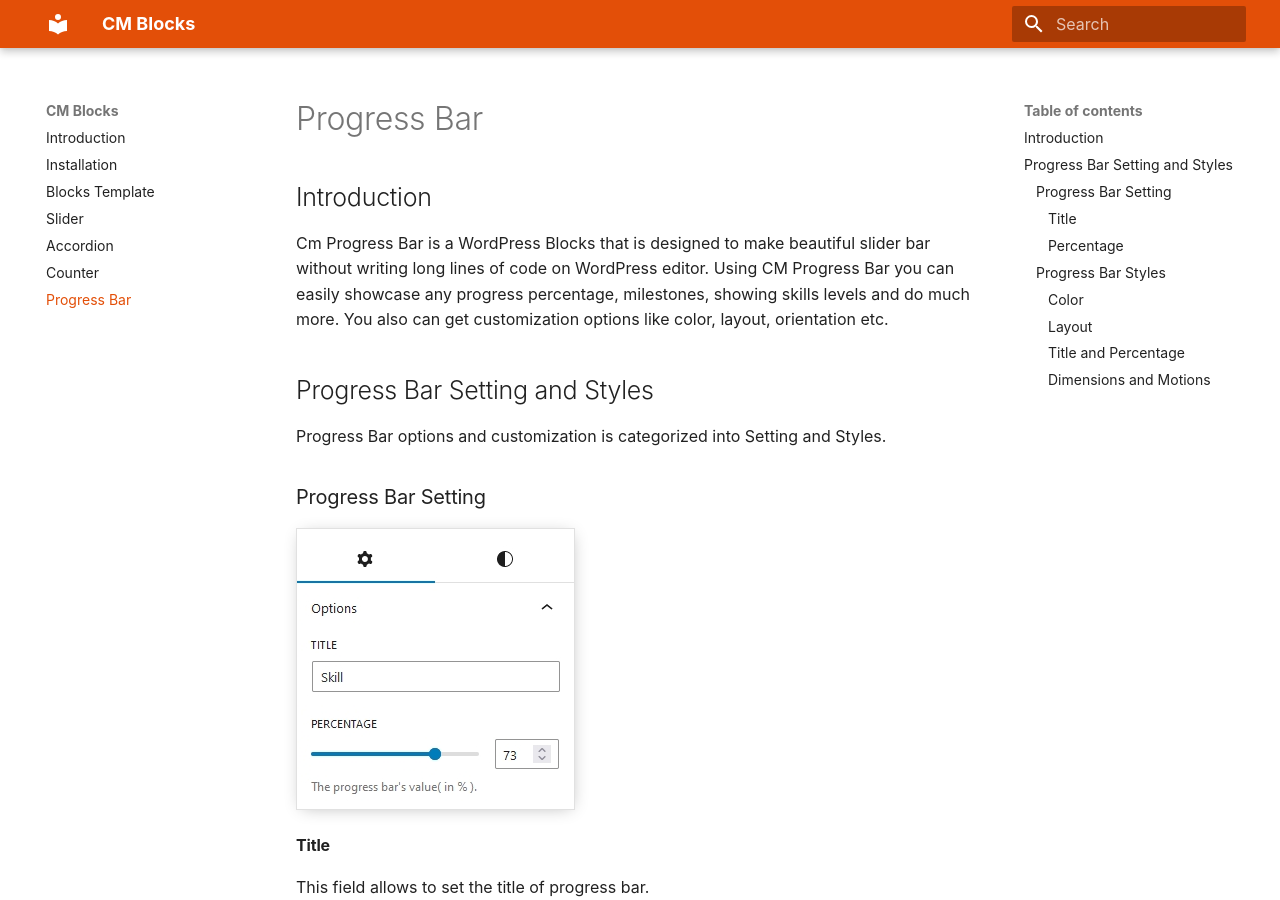
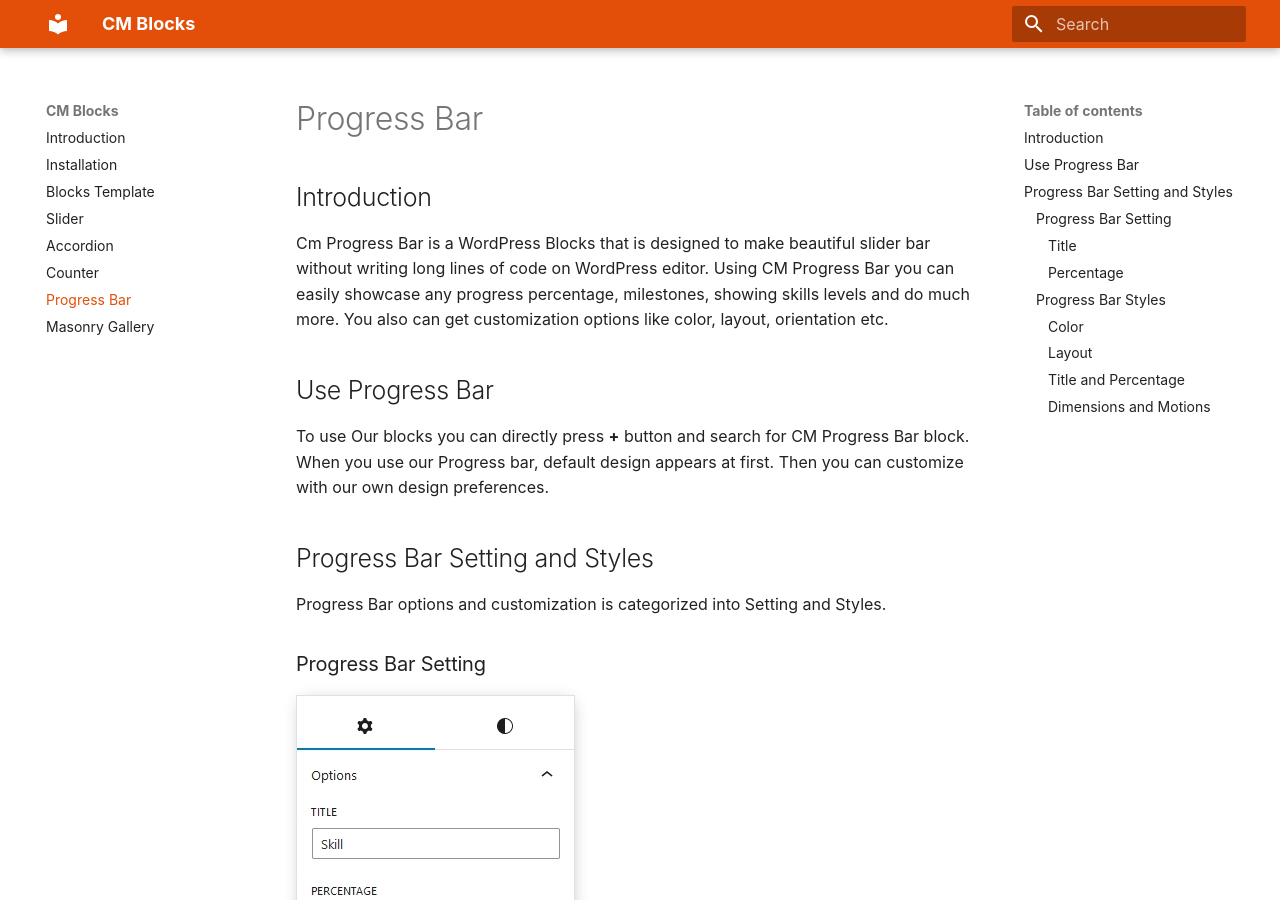
Before and after one commit to codemanas/cm-blocks-docs, an MkDocs documentation site: the page built from docs/progress-bar.md, in a window 1280 px wide and 900 px high. Built offline with MkDocs 1.6.1 and Material for MkDocs 9.7.7, drawn with Linux system fonts in a browser that asks for light colours; some web fonts are replaced.

Commit message:
masonry gallery docs added

```diff
--- a/docs/progress-bar.md
+++ b/docs/progress-bar.md
@@ -1,5 +1,10 @@
 ## Introduction
 Cm Progress Bar is a WordPress Blocks that is designed to make beautiful slider bar without writing long lines of code on WordPress editor. Using CM Progress Bar you can easily showcase any progress percentage, milestones, showing skills levels and do much more. You also can get customization options like color, layout, orientation etc.
+
+## Use Progress Bar
+
+To use Our blocks you can directly press <b>+</b> button and search for CM Progress Bar block. When you use our Progress bar, default design appears at first. Then you can customize with our own design preferences.
+
 ## Progress Bar Setting and Styles
 Progress Bar options and customization  is categorized into Setting and Styles.
 
--- a/mkdocs.yml
+++ b/mkdocs.yml
@@ -19,3 +19,4 @@
   - Accordion: accordion.md
   - Counter: counter.md
   - Progress Bar: progress-bar.md
+  - Masonry Gallery: masonry-gallery.md
```
Also changed, not shown: docs/masonry-gallery.md (added, +22 -0 lines), docs/img/gallery/caption.jpg (added), docs/img/gallery/lightbox.jpg (added), docs/img/gallery/setting.jpg (added).
